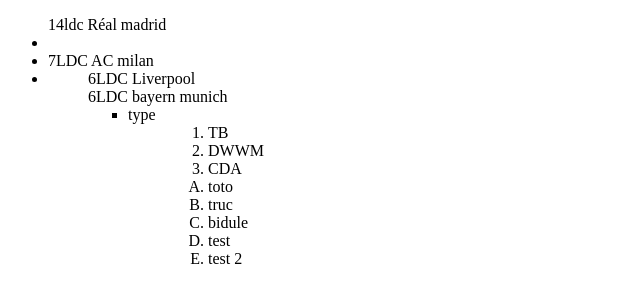
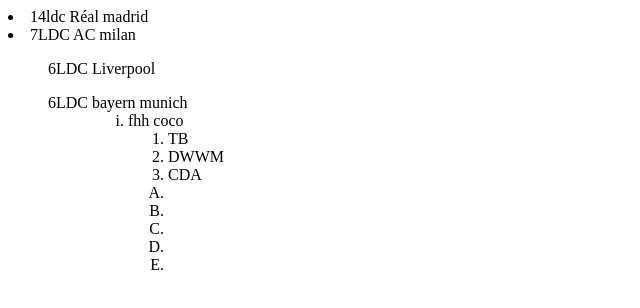
Before and after one commit to Nico8000/traveaux_TBDA, a plain HTML site: page HTML/chapitre 5 : les listes/index.html in a window 1280 px wide. Shown: the whole page, without its empty margins (0-640 px from the left). Drawn offline with Linux system fonts and the light colour scheme.

Commit message:
chapitre 7 en cours

```diff
--- a/HTML/chapitre 5 : les listes/index.html
+++ b/HTML/chapitre 5 : les listes/index.html
@@ -9,13 +9,13 @@
 <body>
 
 <!-- liste ordonné  -->
-<ul>14ldc Réal madrid<li>
-<li>7LDC AC milan<li>
-<ul> 6LDC Liverpool </ul>
+<li>14ldc Réal madrid<li>
+7LDC AC milan
+<ul> 6LDC Liverpool</ul>
 <ul>6LDC bayern munich<ul/>
-<li>type  <ul>
-
-
+<ol type="i">  <li>
+fhh
+coco
 <!-- liste désordonné -->
 <ol>
 <li>TB</li>
@@ -23,11 +23,11 @@
 <li>CDA</li>
 </ol>
 <ol type="A">
-<li>toto</li>
-<li>truc</li>
-<li>bidule</li>
-<li>test</li>
-<li>test 2</li>
+<li></li>
+<li></li>
+<li></li>
+<li></li>
+<li></li>
 </ol>
 </body>
 </html>
```
Also changed, not shown: HTML/chapitre 7 : Création d'un tableau/index.html (added, +21 -0 lines).
